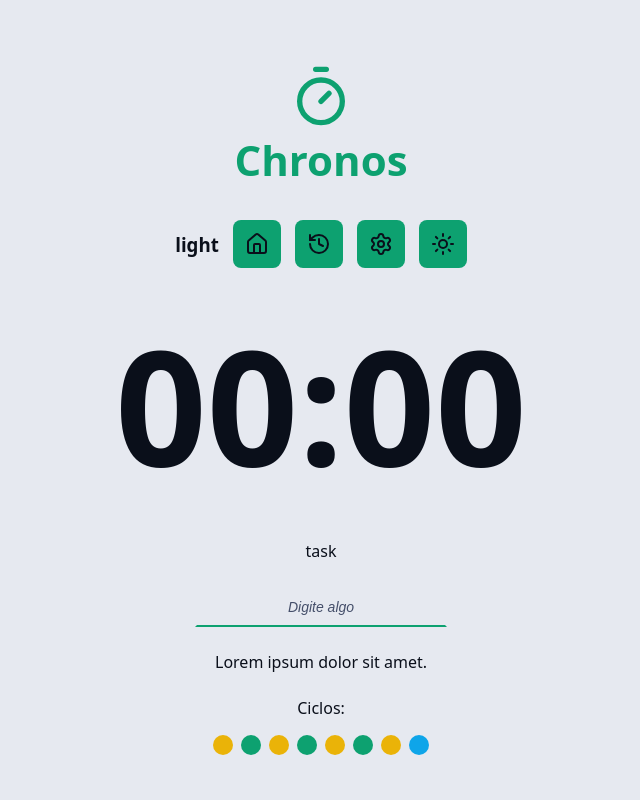
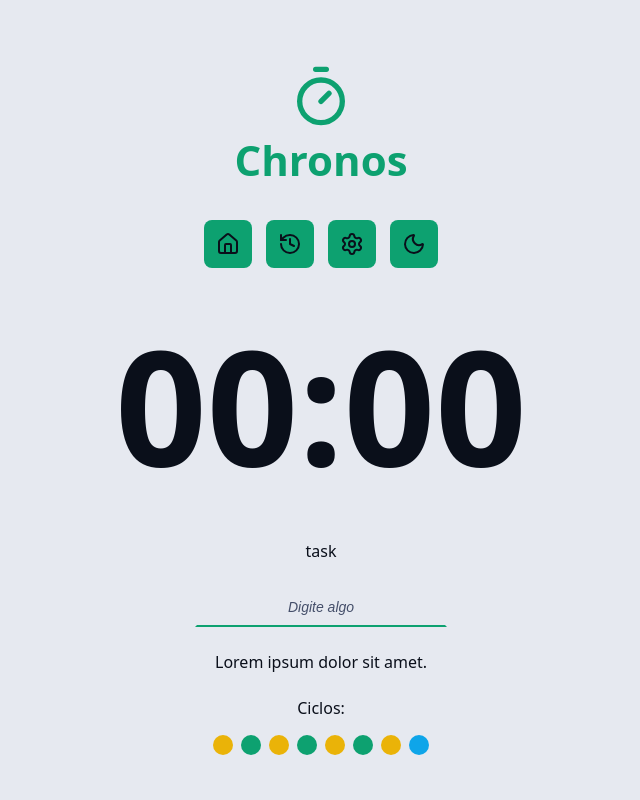
Before and after one commit to felipeaugustoap/chronos-pomodoro, a React (Vite) app: page / in a window 1280 px wide. Both pictures are taken after a click on the link 761 px from the left and 244 px from the top of the page. Shown: the top 800 px of the page, without its empty margins (319-959 px from the left). Built offline with nearby package versions, Linux system fonts and the light colour scheme.

Commit message:
Modified button Icon Theme

```diff
--- a/src/components/Menu/index.tsx
+++ b/src/components/Menu/index.tsx
@@ -1,29 +1,41 @@
 
-import { useState } from 'react'
+import { useState, useEffect } from 'react'
 import styles from './styles.module.css'
 
-import { HomeIcon, HistoryIcon, SettingsIcon, SunIcon } from 'lucide-react'
+import { HomeIcon, HistoryIcon, SettingsIcon, SunIcon, MoonIcon } from 'lucide-react'
 
 type AvailableThemes = 'light' | 'dark' ;
 
 export function Menu() {
-    const [theme, setTheme] = useState<AvailableThemes>('dark');
+    const [theme, setTheme] = useState<AvailableThemes>(() => {
+        const storageTheme = localStorage.getItem("theme") as AvailableThemes || "dark"
+
+        return storageTheme
+    });
+
+    const nexThemeIcon = {
+        dark: <SunIcon />,
+        light: <MoonIcon/>
+    }
 
     function handleThemeChange(
         event: React.MouseEvent<HTMLAnchorElement, MouseEvent>) {
         event.preventDefault();
-        console.log("Clicado", Date.now())
 
         setTheme(prevTheme => {
             const nexTheme = prevTheme === "dark" ? "light" : "dark";
-            document.documentElement.setAttribute("data-theme", nexTheme)
+
             return nexTheme;
+            });
+    }
 
-            });
-     }
+    useEffect(() => {
+        document.documentElement.setAttribute("data-theme", theme)
+        localStorage.setItem("theme", theme)
+    }, [theme]) //Executa apenas quando o valor de Theme muda
 
     return <nav className={styles.menu}>
-        <h1>{theme}</h1>
+
         <a className={styles.menuLink} aria-label='Ir para a Home' title='Ir para a Home'>
             <HomeIcon />
         </a>
@@ -40,7 +52,7 @@ export function Menu() {
             title='Mudar Tema'
             onClick={handleThemeChange}
         >
-            <SunIcon />
+            {nexThemeIcon[theme]}
         </a>
     </nav>
 }
```
